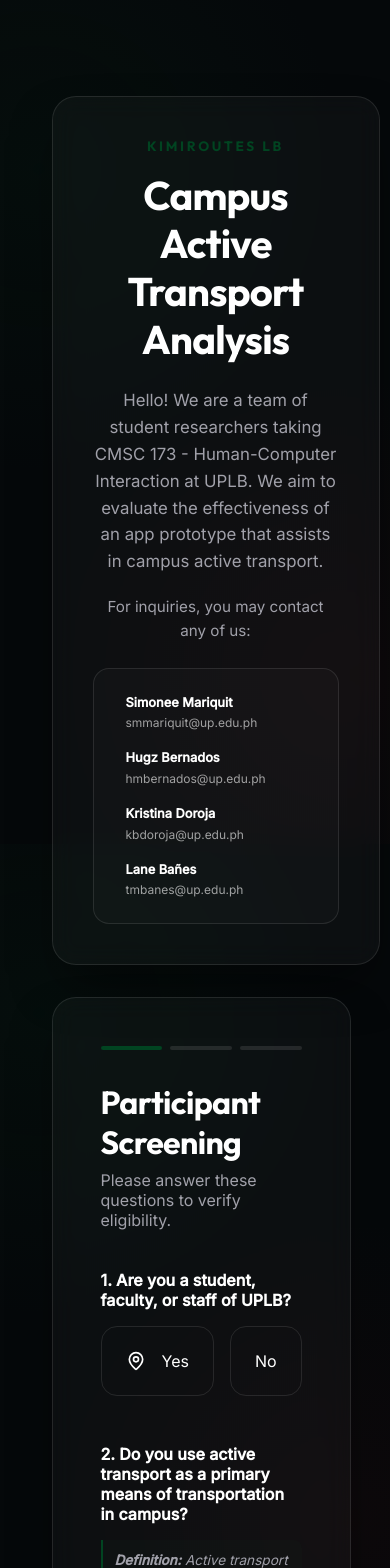
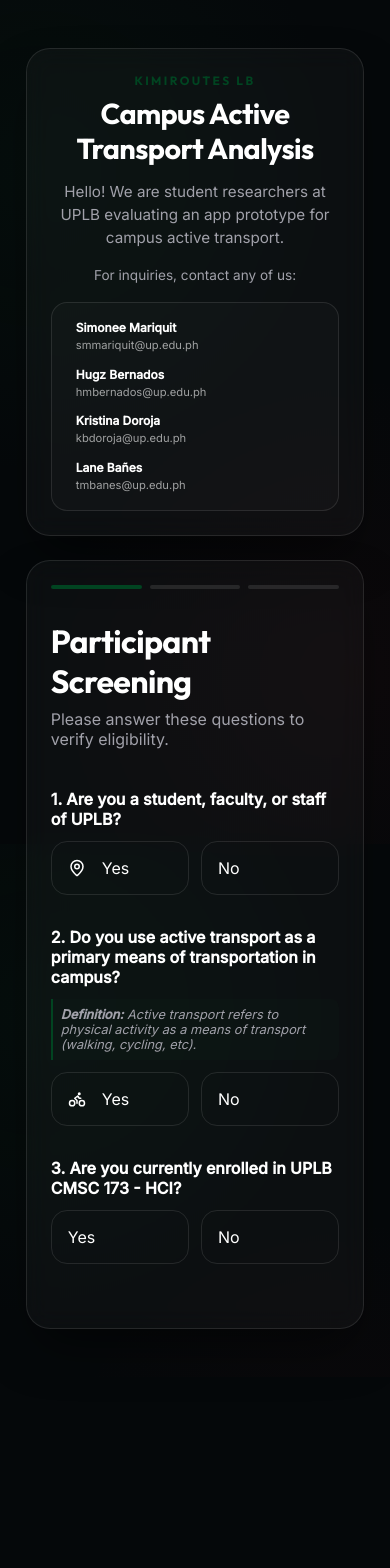
Before and after one commit to smmariquit/173-autostudy, a Next.js app: page / in a window 390 px wide. Shown: the top 1568 px of the page. After the commit the page ends 1377 px from the top, so only its background shows below. Built offline with nearby package versions, Linux system fonts and the light colour scheme.

Commit message:
layout: convert to single-screen dashboard for desktop and maintain mobile responsiveness

```diff
--- a/src/app/globals.css
+++ b/src/app/globals.css
@@ -22,13 +22,22 @@
   background-color: var(--bg);
   color: var(--text);
   font-family: 'Inter', sans-serif;
-  min-height: 100vh;
+  height: 100vh;
+  margin: 0;
   display: flex;
   flex-direction: column;
   background-image:
     radial-gradient(circle at 10% 20%, rgba(1, 68, 33, 0.1) 0%, transparent 40%),
     radial-gradient(circle at 90% 80%, rgba(154, 18, 21, 0.05) 0%, transparent 40%);
   background-attachment: fixed;
+  overflow: hidden; /* Prevent body scroll on desktop */
+}
+
+@media (max-width: 1024px) {
+  body {
+    height: auto;
+    overflow: auto;
+  }
 }
 
 h1, h2, h3 {
@@ -37,10 +46,21 @@
 }
 
 .container {
-  max-width: 800px;
-  width: 90%;
-  margin: 4rem auto;
-  padding: 2rem;
+  max-width: 1200px;
+  width: 95%;
+  margin: auto;
+  padding: 1rem;
+  display: flex;
+  flex-direction: column;
+  height: 100vh;
+  justify-content: center;
+}
+
+@media (max-width: 1024px) {
+  .container {
+    height: auto;
+    margin: 2rem auto;
+  }
 }
 
 .card {
@@ -48,7 +68,7 @@
   backdrop-filter: blur(12px);
   border: 1px solid var(--glass-border);
   border-radius: 24px;
-  padding: 3rem;
+  padding: 1.5rem;
   box-shadow: 0 25px 50px -12px rgba(0, 0, 0, 0.5);
   animation: fadeIn 0.6s ease-out;
 }
@@ -96,7 +116,7 @@
 }
 
 .input-group {
-  margin-bottom: 1.5rem;
+  margin-bottom: 1rem;
 }
 
 .input-group label {
--- a/src/app/page.tsx
+++ b/src/app/page.tsx
@@ -2,63 +2,64 @@
 
 export default function Home() {
   return (
-    <main className="container" style={{ maxWidth: '1200px' }}>
+    <main className="container">
       <div style={{
         display: 'flex',
         flexDirection: 'row',
-        gap: '2rem',
-        alignItems: 'flex-start',
-        flexWrap: 'wrap'
+        gap: '1.5rem',
+        alignItems: 'stretch',
+        flexWrap: 'wrap',
+        maxHeight: '100%'
       }}>
-        <div className="card" style={{ flex: '1 1 400px', textAlign: 'center', padding: '2.5rem' }}>
-          <h2 style={{ fontSize: '0.85rem', color: 'var(--primary)', fontWeight: 700, textTransform: 'uppercase', letterSpacing: '0.2em', marginBottom: '1rem' }}>
+        <div className="card" style={{ flex: '1 1 350px', textAlign: 'center', padding: '1.5rem', display: 'flex', flexDirection: 'column', justifyContent: 'center' }}>
+          <h2 style={{ fontSize: '0.75rem', color: 'var(--primary)', fontWeight: 700, textTransform: 'uppercase', letterSpacing: '0.2em', marginBottom: '0.5rem' }}>
             KIMIroutes LB
           </h2>
-          <h1 style={{ fontSize: '2.5rem', marginBottom: '1.5rem', lineHeight: '1.2' }}>Campus Active Transport Analysis</h1>
-          <div style={{ color: 'var(--text-dim)', fontSize: '1.05rem', lineHeight: '1.6' }}>
-            <p style={{ marginBottom: '1.25rem' }}>
-              Hello! We are a team of student researchers taking CMSC 173 - Human-Computer Interaction at UPLB. We aim to evaluate the effectiveness of an app prototype that assists in campus active transport.
+          <h1 style={{ fontSize: '1.8rem', marginBottom: '1rem', lineHeight: '1.2' }}>Campus Active Transport Analysis</h1>
+          <div style={{ color: 'var(--text-dim)', fontSize: '0.95rem', lineHeight: '1.5' }}>
+            <p style={{ marginBottom: '1rem' }}>
+              Hello! We are student researchers at UPLB evaluating an app prototype for campus active transport.
             </p>
-            <p style={{ marginBottom: '1.5rem', fontSize: '0.95rem' }}>
-              For inquiries, you may contact any of us:
+            <p style={{ marginBottom: '1rem', fontSize: '0.85rem' }}>
+              For inquiries, contact any of us:
             </p>
 
             <div style={{
               textAlign: 'left',
               background: 'rgba(255, 255, 255, 0.02)',
-              padding: '1.5rem 2rem',
+              padding: '1rem 1.5rem',
               borderRadius: '16px',
               border: '1px solid var(--glass-border)'
             }}>
               <div style={{
                 display: 'grid',
-                gridTemplateColumns: 'repeat(auto-fit, minmax(180px, 1fr))',
-                gap: '1rem',
-                fontSize: '0.8rem',
+                gridTemplateColumns: 'repeat(auto-fit, minmax(140px, 1fr))',
+                gap: '0.75rem',
+                fontSize: '0.75rem',
                 color: 'var(--text)',
               }}>
                 <div>
                   <p style={{ fontWeight: 700 }}>Simonee Mariquit</p>
-                  <p style={{ opacity: 0.6, fontSize: '0.75rem' }}>smmariquit@up.edu.ph</p>
+                  <p style={{ opacity: 0.6, fontSize: '0.7rem' }}>smmariquit@up.edu.ph</p>
                 </div>
                 <div>
                   <p style={{ fontWeight: 700 }}>Hugz Bernados</p>
-                  <p style={{ opacity: 0.6, fontSize: '0.75rem' }}>hmbernados@up.edu.ph</p>
+                  <p style={{ opacity: 0.6, fontSize: '0.7rem' }}>hmbernados@up.edu.ph</p>
                 </div>
                 <div>
                   <p style={{ fontWeight: 700 }}>Kristina Doroja</p>
-                  <p style={{ opacity: 0.6, fontSize: '0.75rem' }}>kbdoroja@up.edu.ph</p>
+                  <p style={{ opacity: 0.6, fontSize: '0.7rem' }}>kbdoroja@up.edu.ph</p>
                 </div>
                 <div>
                   <p style={{ fontWeight: 700 }}>Lane Bañes</p>
-                  <p style={{ opacity: 0.6, fontSize: '0.75rem' }}>tmbanes@up.edu.ph</p>
+                  <p style={{ opacity: 0.6, fontSize: '0.7rem' }}>tmbanes@up.edu.ph</p>
                 </div>
               </div>
             </div>
           </div>
         </div>
 
-        <div style={{ flex: '1 1 500px' }}>
+        <div style={{ flex: '1 1 450px', display: 'flex' }}>
           <StudyForm />
         </div>
       </div>
--- a/src/components/StudyForm.tsx
+++ b/src/components/StudyForm.tsx
@@ -91,19 +91,19 @@
           <h1 style={{ marginBottom: '0.5rem' }}>Participant Screening</h1>
           <p style={{ color: 'var(--text-dim)', marginBottom: '2.5rem' }}>Please answer these questions to verify eligibility.</p>
 
-          <div style={{ marginBottom: '2rem' }}>
-            <label style={{ display: 'block', marginBottom: '1rem', fontWeight: 600 }}>1. Are you a student, faculty, or staff of UPLB?</label>
-            <div style={{ display: 'flex', gap: '1rem' }}>
+          <div style={{ marginBottom: '1rem' }}>
+            <label style={{ display: 'block', marginBottom: '0.75rem', fontWeight: 600 }}>1. Are you a student, faculty, or staff of UPLB?</label>
+            <div style={{ display: 'flex', gap: '0.75rem' }}>
               <div
                 className={`selection-card ${formData.isUPLB === true ? 'selected' : ''}`}
-                style={{ flex: 1 }}
+                style={{ flex: 1, padding: '1rem' }}
                 onClick={() => handleScreening('isUPLB', true)}
               >
-                <MapPin size={20} /> Yes
+                <MapPin size={18} /> Yes
               </div>
               <div
                 className={`selection-card ${formData.isUPLB === false ? 'selected' : ''}`}
-                style={{ flex: 1 }}
+                style={{ flex: 1, padding: '1rem' }}
                 onClick={() => handleScreening('isUPLB', false)}
               >
                 No
@@ -111,22 +111,22 @@
             </div>
           </div>
 
-          <div style={{ marginBottom: '2rem' }}>
-            <label style={{ display: 'block', marginBottom: '1rem', fontWeight: 600 }}>2. Do you use active transport as a primary means of transportation in campus?</label>
-            <div className="definition">
-              <strong>Definition:</strong> Active transport refers to physical activity as a means of transport, such as walking, cycling, or using non-motorized scooters.
+          <div style={{ marginBottom: '1rem' }}>
+            <label style={{ display: 'block', marginBottom: '0.75rem', fontWeight: 600 }}>2. Do you use active transport as a primary means of transportation in campus?</label>
+            <div className="definition" style={{ padding: '0.5rem', fontSize: '0.8rem' }}>
+              <strong>Definition:</strong> Active transport refers to physical activity as a means of transport (walking, cycling, etc).
             </div>
-            <div style={{ display: 'flex', gap: '1rem', marginTop: '1.5rem' }}>
+            <div style={{ display: 'flex', gap: '0.75rem', marginTop: '0.75rem' }}>
               <div
                 className={`selection-card ${formData.isActiveTransport === true ? 'selected' : ''}`}
-                style={{ flex: 1 }}
+                style={{ flex: 1, padding: '1rem' }}
                 onClick={() => handleScreening('isActiveTransport', true)}
               >
-                <Bike size={20} /> Yes
+                <Bike size={18} /> Yes
               </div>
               <div
                 className={`selection-card ${formData.isActiveTransport === false ? 'selected' : ''}`}
-                style={{ flex: 1 }}
+                style={{ flex: 1, padding: '1rem' }}
                 onClick={() => handleScreening('isActiveTransport', false)}
               >
                 No
@@ -134,19 +134,19 @@
             </div>
           </div>
 
-          <div style={{ marginBottom: '2.5rem' }}>
-            <label style={{ display: 'block', marginBottom: '1rem', fontWeight: 600 }}>3. Are you currently enrolled in UPLB CMSC 173 - Human-Computer Interaction?</label>
-            <div style={{ display: 'flex', gap: '1rem' }}>
+          <div style={{ marginBottom: '1.5rem' }}>
+            <label style={{ display: 'block', marginBottom: '0.75rem', fontWeight: 600 }}>3. Are you currently enrolled in UPLB CMSC 173 - HCI?</label>
+            <div style={{ display: 'flex', gap: '0.75rem' }}>
               <div
                 className={`selection-card ${formData.isHCIStudent === true ? 'selected' : ''}`}
-                style={{ flex: 1 }}
+                style={{ flex: 1, padding: '1rem' }}
                 onClick={() => handleScreening('isHCIStudent', true)}
               >
                 Yes
               </div>
               <div
                 className={`selection-card ${formData.isHCIStudent === false ? 'selected' : ''}`}
-                style={{ flex: 1 }}
+                style={{ flex: 1, padding: '1rem' }}
                 onClick={() => handleScreening('isHCIStudent', false)}
               >
                 No
```
